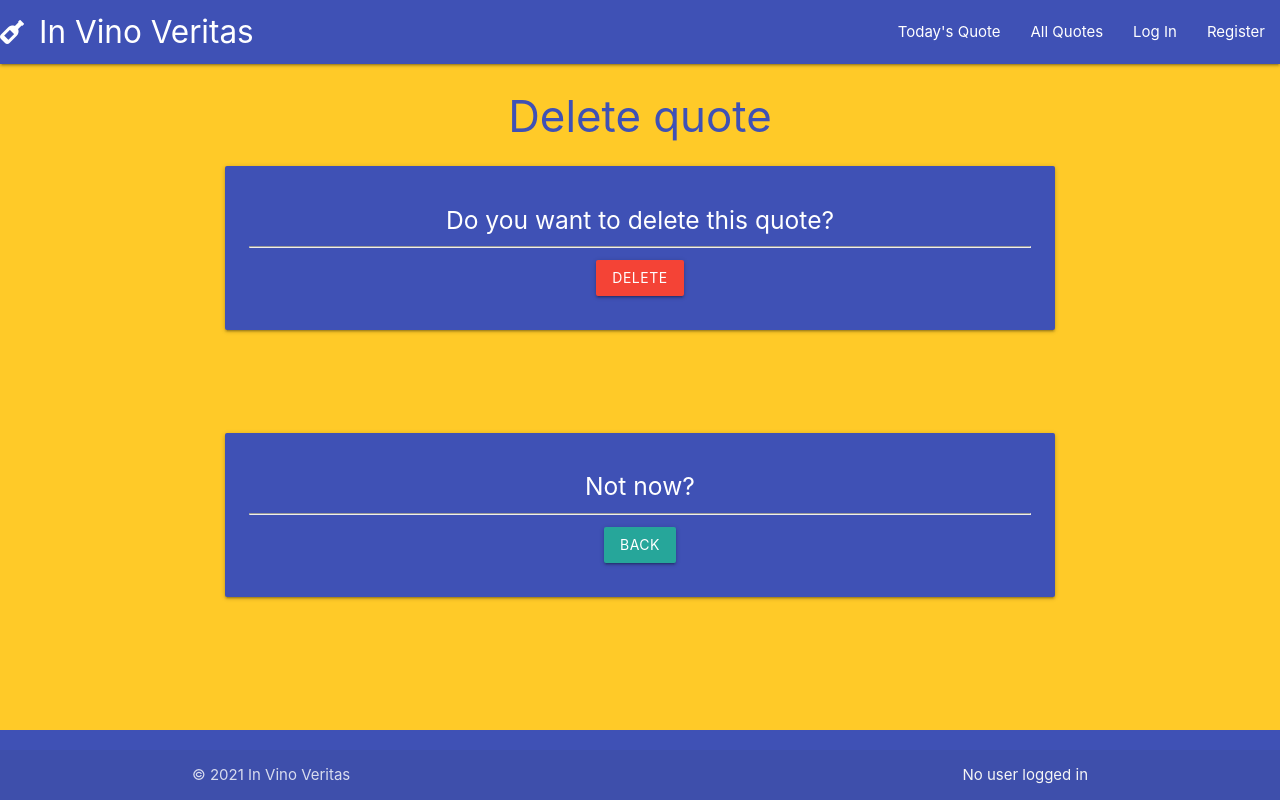
After one commit to Martin-ITT/MS3-Code_Institute, a Flask app: template templates/delete_quote_page.html in a window 1280 px wide. The commit adds this page. Run offline with Flask 2, Linux system fonts and the light colour scheme; the template is opened without the code that fills it, so the values that code supplies are empty; some libraries are stand-ins or nearby versions.

```diff
--- a/app.py
+++ b/app.py
@@ -1,6 +1,5 @@
 import os
 from urllib.parse import quote
-# import re
 from flask import (
     Flask, config, flash, render_template,
     redirect, request, session, url_for)
@@ -14,6 +13,7 @@ from wtforms import StringField, PasswordField
 from wtforms import validators
 from wtforms.validators import (
     InputRequired, Length, Email, EqualTo, DataRequired)
+from numpy import random
 if os.path.exists("env.py"):
     import env
 
@@ -67,15 +67,25 @@ class AddQuoteForm(FlaskForm):
             message='Text must be between  %(min)d and %(max)d characters \
                 long.')])
     author = StringField('author')
-
+"""
 flask_change_password = ChangePassword(min_password_length=10, rules=dict(
     long_password_override=2))
 flask_change_password.init_app(app)
+"""
+
+def update_quote_counter():
+
+    quote_counter = mongo.db.quote_counter.find_one()
+    counter_value = int(quote_counter['id'])
+    counter_value += 1
+    mongo.db.quote_counter.update_one(
+        {'_id': quote_counter['_id']}, {'$set': {'id': counter_value}})
 
 # index route
 @app.route("/")
 @app.route("/get_index")
 def get_index():
+    update_quote_counter()
     return render_template("index.html")
 
 
@@ -274,12 +284,13 @@ def favourite_quotes(username):
     return render_template("favourite_quotes.html", user_name=username, quotes=quotes)
 
 
-
 # today's qoute route
 @app.route("/todays_qoute")
 def todays_quote():
+    quotes = mongo.db.quotes.find()
+    random_id = random.randint(quotes.count() - 1)
 
-    return render_template("todays_quote.html")
+    return render_template("todays_quote.html", quotes=quotes, random_id=random_id)
 
 
 # add qoute route
@@ -297,9 +308,8 @@ def add_quote():
             "latin_text": form.latin_text.data.lower(),
             "english_text": form.english_text.data.lower(),
             "added_by": session['user'],
-            "num_of_likes": "0",
             "author": form.author.data.lower(),
-            "users_liked": []
+            "users_liked": [""]
         }
 
         # insert user into database
@@ -321,13 +331,12 @@ def change_quote(quote_id):
 
         # dictionary of input values for mongo
         submit = {
-            "quote_id": "",
+            "quote_id": quote['quote_id'],
             "latin_text": form.latin_text.data.lower(),
             "english_text": form.english_text.data.lower(),
             "added_by": session['user'],
-            "num_of_likes": "0",
             "author": form.author.data.lower(),
-            "users_liked": []
+            "users_liked": quote['users_liked']
         }
 
         # insert user into database
@@ -338,6 +347,21 @@ def change_quote(quote_id):
     return render_template("change_quote.html", quote=quote, form=form)
 
 
+# delete quote page route
+@app.route("/delete_quote_page/<quote_id>", methods=['GET','POST'])
+def delete_quote_page(quote_id):
+    quote = mongo.db.quotes.find_one({"_id": ObjectId(quote_id)})
+    return render_template("delete_quote_page.html", quote=quote)
+
+
+# delete user account funcionality
+@app.route("/delete_quote/<quote_id>")
+def delete_quote(quote_id):
+    flash("Quote deleted")
+    mongo.db.quotes.delete_one({"_id": ObjectId(quote_id)})
+    return redirect(url_for("my_quotes", username=session['user']))
+
+
 if __name__ == "__main__":
     app.run(host=os.environ.get("IP"),
             port=int(os.environ.get("PORT")),
--- a/templates/add_quote.html
+++ b/templates/add_quote.html
@@ -48,7 +48,10 @@
                             </div>
                         </div>
                         <div class="row">
-                            <button type="submit" class="col s8 offset-s2 btn-large text-shadow">
+                            <a href="{{ url_for('my_quotes', username=session['user']) }}" class="col s4 offset-s1 btn-large text-shadow">
+                                Cancel <i class="fas fa-backspace"></i>
+                                </a>
+                            <button type="submit" class="col s4 offset-s2 btn-large text-shadow">
                                 Add quote <i class="fas fa-check"></i>
                             </button>
                         </div>
--- /dev/null
+++ b/templates/delete_quote_page.html
@@ -0,0 +1,29 @@
+{% extends "base.html" %}
+{% block content %}
+
+    <h3 class="center-align indigo-text hide-on-small-only">Delete quote</h3>
+    <h4 class="center-align indigo-text hide-on-med-and-up">Delete quote</h4>
+
+    <div class="row">
+        <div class="col s12 m8 offset-m2">
+            <div class="card-panel indigo center-align">
+                <h5 class="center-align white-text">Do you want to delete this quote?
+                    <hr>
+                    <a href="{{ url_for('delete_quote', quote_id=quote._id) }}" class="center-align btn red">Delete</a>
+                </h5>
+            </div>
+        </div>
+    </div>
+
+    <div class="row">
+        <div class="col s12 m8 offset-m2">
+            <div class="card-panel indigo center-align">
+                <h5 class="center-align white-text">Not now?
+                    <hr>
+                    <a href="{{ url_for('my_quotes', username=session['user']) }}" class="center-align btn">Back</a>
+                </h5>
+            </div>
+        </div>
+    </div>
+
+{% endblock %}
--- a/templates/my_quotes.html
+++ b/templates/my_quotes.html
@@ -41,7 +41,7 @@
                 </div>
                 <div class="col s6">
                     <div class="row">
-                        <a href="{{ url_for('get_index') }}" class="col s10 offset-s1 btn-large text-shadow">
+                        <a href="{{ url_for('delete_quote_page', quote_id=quote._id) }}" class="col s10 offset-s1 btn-large text-shadow">
                             Delete <i class="fas fa-trash-alt"></i>
                         </a>
                     </div>
```
Also changed, not shown: templates/todays_quote.html (+4 -4 lines).
